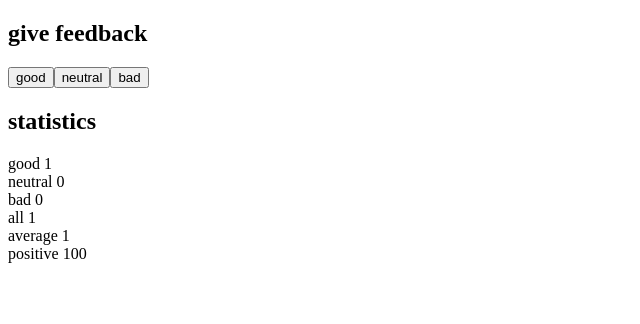
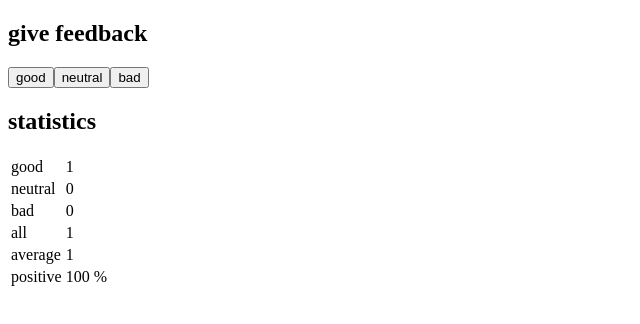
Before and after one commit to pokrovsky-marat/fullstackopen, a React (Vite) app in the folder part1/unicafe/: page / in a window 1280 px wide. Both pictures are taken after a click on the button "good". Shown: the top 324 px of the page, without its empty margins (0-640 px from the left). Built offline with nearby package versions, Linux system fonts and the light colour scheme.

Commit message:
1.11 ready

```diff
--- a/part1/unicafe/src/App.jsx
+++ b/part1/unicafe/src/App.jsx
@@ -1,8 +1,9 @@
 import { useState } from "react";
 const StatisticLine = ({ text, value }) => (
-  <div>
-    {text} {value}
-  </div>
+  <tr>
+    <td>{text}</td>
+    <td>{text === "positive" ? value + " %" : value}</td>
+  </tr>
 );
 const Statistics = ({ good, neutral, bad, all, average, positive }) => {
   return (
@@ -11,14 +12,16 @@
       {all === 0 ? (
         <div>No feedback given</div>
       ) : (
-        <>
+        <table>
+          <tbody>
             <StatisticLine text="good" value={good} />
             <StatisticLine text="neutral" value={neutral} />
             <StatisticLine text="bad" value={bad} />
             <StatisticLine text="all" value={all} />
             <StatisticLine text="average" value={average} />
             <StatisticLine text="positive" value={positive} />
-        </>
+          </tbody>
+        </table>
       )}
     </div>
   );
```
Lines whose indentation alone changed are shown as unchanged.
